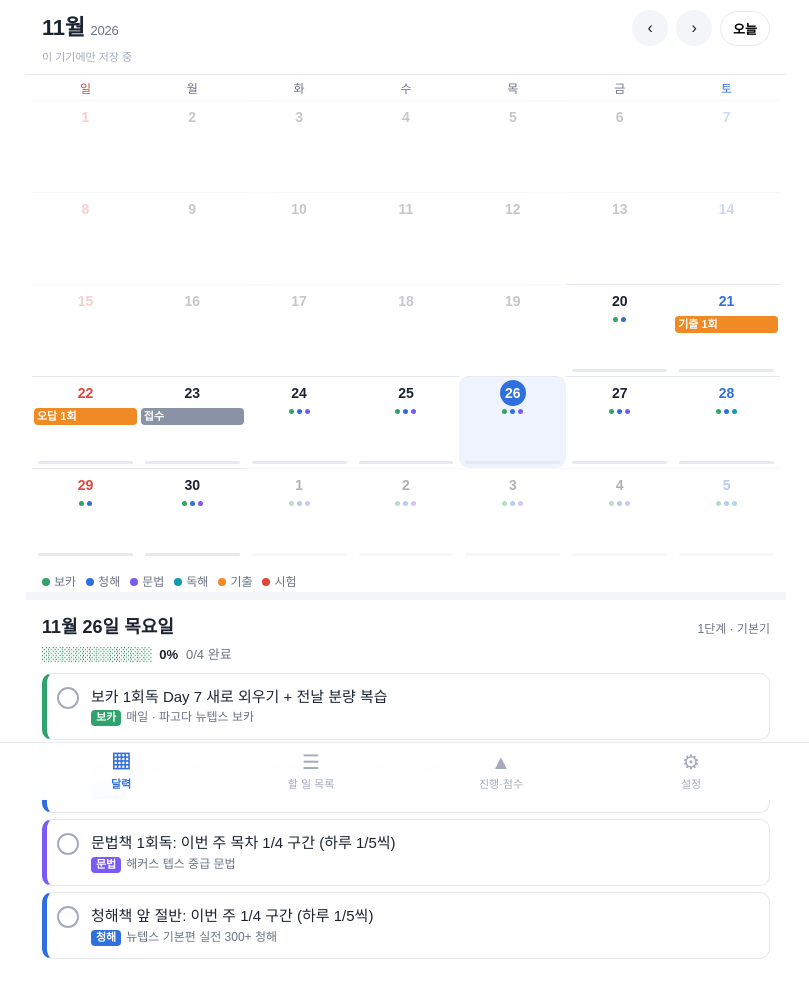
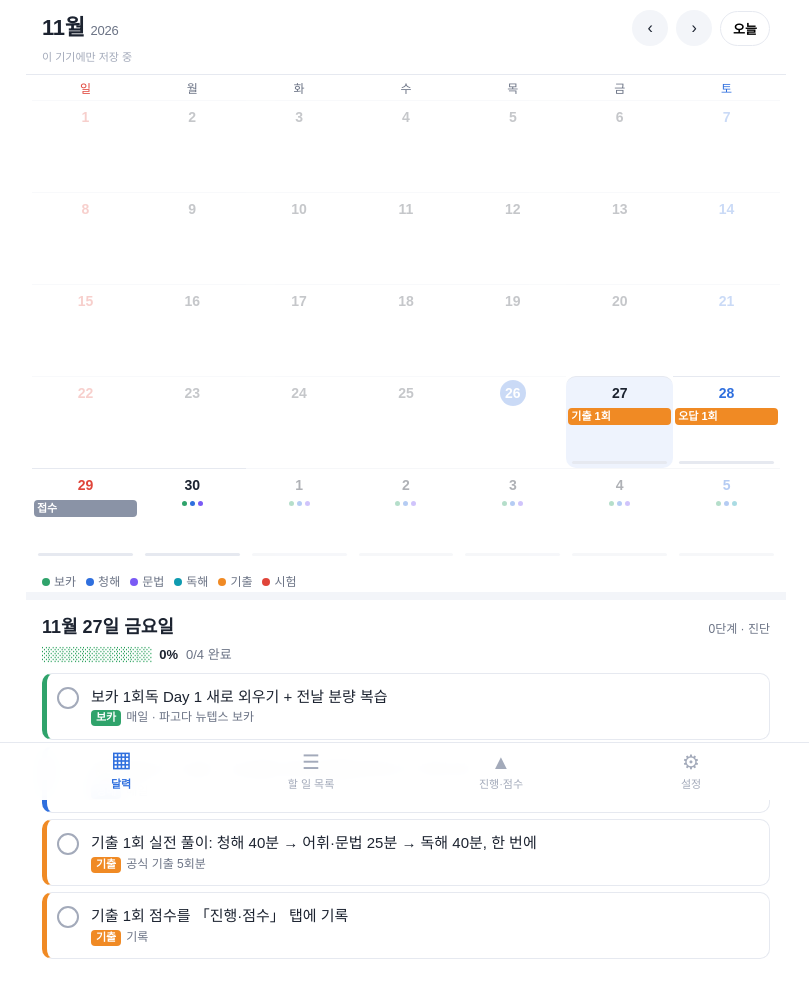
Before and after one commit to park-hyun-su/teps327, a plain HTML site: page index.html in a window 1280 px wide. Shown: the whole page, without its empty margins (234-1043 px from the left). Drawn offline with Linux system fonts and the light colour scheme.

Commit message:
Restart plan on 2026-11-27: diagnostic 11-27, phase 1 to 12-27, phase 2 in 3 weeks
Co-Authored-By: Claude Opus 5.5 <noreply@anthropic.com>

```diff
--- a/index.html
+++ b/index.html
@@ -122,11 +122,11 @@ label.f{display:block;font-size:13px;color:var(--sub);margin:10px 0 4px}
 </div></div>
 <script>
 "use strict";
-const START="2026-11-20", END="2027-03-14", LS="teps327_state_v1", LSTOK="teps327_token", LSGIST="teps327_gist";
+const START="2026-11-27", END="2027-03-14", LS="teps327_state_v1", LSTOK="teps327_token", LSGIST="teps327_gist";
 const FILE="teps_progress.json";
 const TARGET={L:[130,240],V:[30,60],G:[37,60],R:[130,240]};
 const NAME={L:"청해",V:"어휘",G:"문법",R:"독해"};
-const DEF={exam1:"",exam2:"",exam3:"",vocabDays:"30",vocabStart:"2026-11-19"};
+const DEF={exam1:"",exam2:"",exam3:"",vocabDays:"30",vocabStart:"2026-11-27"};
 const HOL={"2026-12-25":"성탄절","2027-01-01":"신정","2027-02-06":"설 연휴","2027-02-07":"설날","2027-02-08":"설 연휴","2027-02-09":"대체공휴일","2027-03-01":"삼일절"};
 const CAT={voc:["보카","var(--c-voc)"],lis:["청해","var(--c-lis)"],gram:["문법","var(--c-gram)"],read:["독해","var(--c-read)"],mock:["기출","var(--c-mock)"],exam:["시험","var(--c-exam)"],etc:["할 일","var(--c-etc)"]};
 
@@ -155,8 +155,8 @@ function scoresList(){return Object.entries(S.scores).filter(([,s])=>!s.del).map
 /* ---------- plan ---------- */
 function phaseOf(d){
   const e1=cfg("exam1"),e2=cfg("exam2");
-  if(d<"2026-11-23")return "0단계 · 진단";
-  if(d<="2026-12-20")return "1단계 · 기본기";
+  if(d<"2026-11-30")return "0단계 · 진단";
+  if(d<="2026-12-27")return "1단계 · 기본기";
   if(d<="2027-01-17")return "2단계 · 다지기";
   if(!e1||d<=e1)return "3단계 · 1차 응시 준비";
   if(!e2||d<=e2)return "4단계 · 약점 보강";
@@ -184,21 +184,20 @@ function tasksFor(d){
   const e1=cfg("exam1"),e2=cfg("exam2"),e3=cfg("exam3");
   const mock=(id,n)=>{push(id,"기출 "+n+"회 실전 풀이: 청해 40분 → 어휘·문법 25분 → 독해 40분, 한 번에","공식 기출 5회분");push(id+"s","기출 "+n+"회 점수를 「진행·점수」 탭에 기록","기록")};
   const review=(id,n)=>push(id,"기출 "+n+"회 오답 정리: 모르는 단어는 보카 빈칸에, 틀린 청해는 받아쓰기","공식 기출 5회분");
-  if(d==="2026-11-20")push("p","진단 준비: 기출 1회 풀 시간(105분)을 정하고 음원·답안지 준비","0단계");
-  else if(d==="2026-11-21")mock("m1",1);
-  else if(d==="2026-11-22")review("r1",1);
-  else if(d<="2026-12-20"){
-    const n=Math.floor(diff("2026-11-23",d)/7)+1;
-    if(d==="2026-11-23")push("reg1","1차 시험 접수 (1월 하순 회차) 후 「설정」에 시험일 입력","할 일");
+  if(d==="2026-11-27")mock("m1",1);
+  else if(d==="2026-11-28")review("r1",1);
+  else if(d==="2026-11-29")push("reg1","1차 시험 접수 (1월 하순 회차) 후 「설정」에 시험일 입력","할 일");
+  else if(d<="2026-12-27"){
+    const n=Math.floor(diff("2026-11-30",d)/7)+1;
     if(wk){push("g","문법책 1회독: 이번 주 목차 "+n+"/4 구간 (하루 1/5씩)","해커스 텝스 중급 문법");push("l","청해책 앞 절반: 이번 주 "+n+"/4 구간 (하루 1/5씩)","뉴텝스 기본편 실전 300+ 청해")}
     else if(w===6){push("r","독해: 기출 1회 지문 다시 읽기, 모르는 단어 적기","독해");push("c","이번 주 문법·청해 밀린 분량 채우기","주말")}
     else push("c","한 주 점검: 이번 주 체크 안 된 항목 확인","주말");
   }
   else if(d<="2027-01-17"){
-    const n=Math.floor(diff("2026-12-21",d)/7)+1;
+    const n=Math.floor(diff("2026-12-28",d)/7)+1;
     if(d==="2027-01-16")mock("m2",2);
     else if(d==="2027-01-17"){review("r2",2);push("cmp","진단과 기출 2회를 영역별로 비교: 오른 영역과 안 오른 영역","기록")}
-    else if(wk){push("g","문법 2회독: 1회독에서 틀린 문제만 (이번 주 "+n+"/4 구간)","해커스 텝스 중급 문법");push("l","청해책 뒤 절반: 이번 주 "+n+"/4 구간 (하루 1/5씩)","뉴텝스 기본편 실전 300+ 청해")}
+    else if(wk){push("g","문법 2회독: 1회독에서 틀린 문제만 (이번 주 "+n+"/3 구간)","해커스 텝스 중급 문법");push("l","청해책 뒤 절반: 이번 주 "+n+"/3 구간 (하루 1/5씩)","뉴텝스 기본편 실전 300+ 청해")}
     else if(w===6){push("r","독해: 지난 회차 지문을 시간 재고 다시 풀기, 모르는 문제는 넘기기 연습","독해");push("c","이번 주 밀린 분량 채우기","주말")}
     else push("c","한 주 점검: 이번 주 체크 안 된 항목 확인","주말");
   }
--- a/sw.js
+++ b/sw.js
@@ -1,4 +1,4 @@
-const C="teps327-v2";
+const C="teps327-v3";
 self.addEventListener("install",e=>{e.waitUntil(caches.open(C).then(c=>c.addAll(["./","manifest.webmanifest","icon-192.png","icon-512.png"])));self.skipWaiting()});
 self.addEventListener("activate",e=>{e.waitUntil(caches.keys().then(k=>Promise.all(k.filter(x=>x!==C).map(x=>caches.delete(x)))));self.clients.claim()});
 self.addEventListener("fetch",e=>{const u=new URL(e.request.url);if(u.origin!==location.origin||e.request.method!=="GET")return;
```
